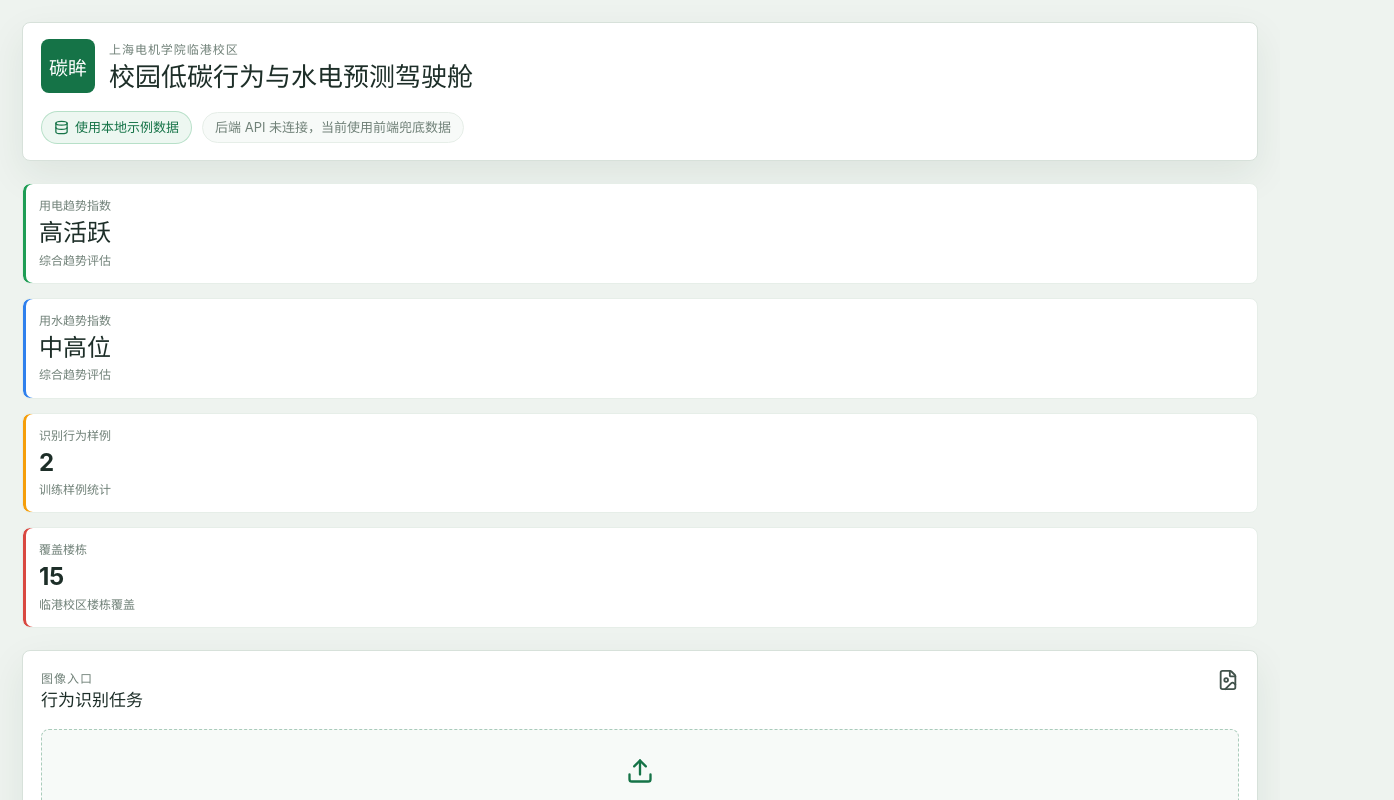
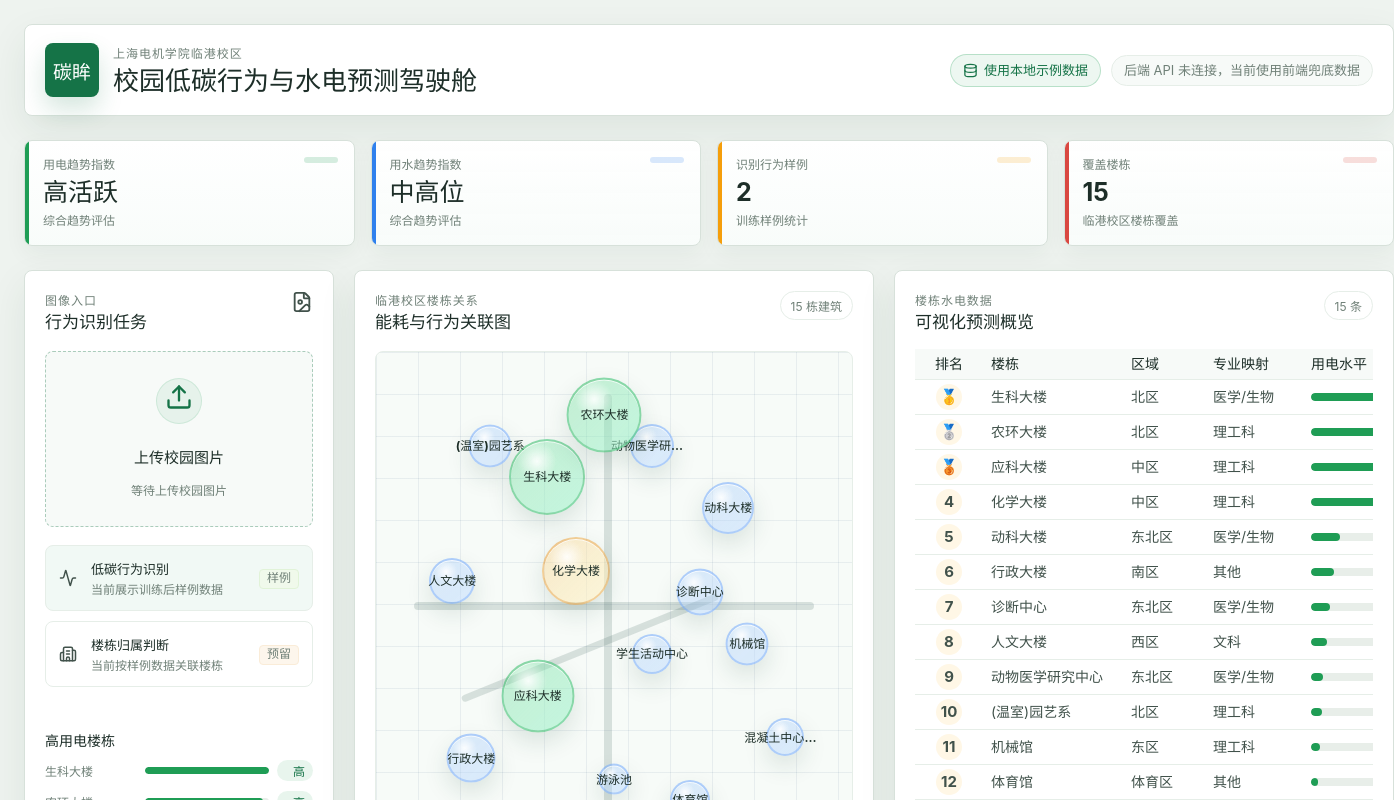
Before and after one commit to uquercia/carbon-eye, a Vue app in the folder apps/web/: page / in a window 1280 px wide. Shown: the top 800 px of the page, 1394 px wide, since content can reach past the window. Built offline with nearby package versions, Linux system fonts and the light colour scheme; no server answers.

Commit message:
优化驾驶舱版式并保留原有配色

```diff
--- a/apps/web/src/features/dashboard/components/MetricTile.vue
+++ b/apps/web/src/features/dashboard/components/MetricTile.vue
@@ -20,13 +20,37 @@ defineProps<{
 
 <style scoped>
 .metric-tile {
+  position: relative;
   display: grid;
   gap: 6px;
   min-width: 0;
-  padding: 14px 16px;
-  border: 1px solid var(--border-subtle);
+  overflow: hidden;
+  padding: 16px 18px;
+  border: 1px solid var(--border);
   border-radius: 8px;
-  background: var(--surface);
+  background:
+    linear-gradient(180deg, rgba(255, 255, 255, 0.98), rgba(248, 252, 250, 0.96)),
+    var(--surface);
+  box-shadow: var(--shadow-soft);
+}
+
+.metric-tile::before {
+  content: '';
+  position: absolute;
+  inset: 0 auto 0 0;
+  width: 4px;
+  background: var(--tile-color);
+}
+
+.metric-tile::after {
+  content: '';
+  position: absolute;
+  right: 16px;
+  top: 16px;
+  width: 34px;
+  height: 6px;
+  border-radius: 999px;
+  background: color-mix(in srgb, var(--tile-color) 18%, transparent);
 }
 
 .metric-label,
@@ -38,24 +62,24 @@ defineProps<{
 
 strong {
   color: var(--text-strong);
-  font-size: 24px;
+  font-size: 25px;
   line-height: 1.1;
   letter-spacing: 0;
 }
 
 .green {
-  box-shadow: inset 3px 0 0 var(--green);
+  --tile-color: var(--green);
 }
 
 .blue {
-  box-shadow: inset 3px 0 0 var(--blue);
+  --tile-color: var(--blue);
 }
 
 .amber {
-  box-shadow: inset 3px 0 0 var(--amber);
+  --tile-color: var(--amber);
 }
 
 .red {
-  box-shadow: inset 3px 0 0 var(--red);
+  --tile-color: var(--red);
 }
 </style>
--- a/apps/web/src/style.css
+++ b/apps/web/src/style.css
@@ -14,6 +14,7 @@
   --amber: #f59e0b;
   --red: #d94841;
   --shadow: 0 14px 38px rgba(22, 59, 43, 0.08);
+  --shadow-soft: 0 8px 22px rgba(22, 59, 43, 0.05);
   font-family:
     Inter, 'Segoe UI', 'Microsoft YaHei', 'PingFang SC', system-ui, -apple-system, sans-serif;
   color: var(--text-body);
@@ -74,9 +75,9 @@ h2 {
 
 .dashboard-shell {
   display: grid;
-  gap: 22px;
+  gap: 24px;
   min-height: 100vh;
-  padding: 22px;
+  padding: 24px;
 }
 
 /* 顶部标题栏 */
@@ -85,7 +86,7 @@ h2 {
   align-items: center;
   justify-content: space-between;
   gap: 18px;
-  padding: 16px 18px;
+  padding: 18px 20px;
   border: 1px solid var(--border);
   border-radius: 8px;
   background: var(--surface);
@@ -114,6 +115,7 @@ h2 {
   color: #fff;
   font-size: 19px;
   font-weight: 800;
+  box-shadow: 0 12px 24px rgba(21, 115, 71, 0.18);
 }
 
 .topbar-actions {
@@ -153,14 +155,14 @@ h2 {
 .metrics-grid {
   display: grid;
   grid-template-columns: repeat(4, minmax(0, 1fr));
-  gap: 14px;
+  gap: 16px;
 }
 
 /* 中间主工作区：左侧任务栏 / 中间地图 / 右侧表格 */
 .workspace-grid {
   display: grid;
   grid-template-columns: 330px minmax(620px, 1fr) 560px;
-  gap: 18px;
+  gap: 20px;
   align-items: stretch;
 }
 
@@ -175,7 +177,7 @@ h2 {
 .charts-grid {
   display: grid;
   grid-template-columns: minmax(0, 1fr) minmax(0, 1fr) minmax(360px, 0.8fr);
-  gap: 18px;
+  gap: 20px;
 }
 
 /* 通用面板样式：很多区域都复用这个基础卡片外观 */
@@ -185,7 +187,7 @@ h2 {
   border-radius: 8px;
   background: var(--surface);
   box-shadow: var(--shadow);
-  padding: 18px;
+  padding: 20px;
 }
 
 .panel-header {
@@ -207,8 +209,8 @@ h2 {
   display: grid;
   place-items: center;
   width: 100%;
-  min-height: 168px;
-  padding: 18px;
+  min-height: 176px;
+  padding: 20px;
   border: 1px dashed rgba(21, 115, 71, 0.34);
   border-radius: 8px;
   background: var(--surface-soft);
@@ -253,6 +255,15 @@ h2 {
   color: var(--green-dark);
 }
 
+.upload-action-button {
+  width: 46px;
+  height: 46px;
+  margin-bottom: 10px;
+  border-radius: 999px;
+  background: rgba(31, 157, 85, 0.08);
+  box-shadow: inset 0 0 0 1px rgba(31, 157, 85, 0.12);
+}
+
 .upload-box strong {
   display: block;
   margin-bottom: 4px;
@@ -276,13 +287,14 @@ h2 {
   grid-template-columns: 22px minmax(0, 1fr) auto;
   align-items: center;
   gap: 10px;
-  padding: 12px;
+  padding: 13px;
   border: 1px solid var(--border-subtle);
   border-radius: 8px;
   background: #fff;
 }
 
 .task-item.active {
+  border-color: var(--border-subtle);
   background: rgba(31, 157, 85, 0.06);
 }
 
@@ -357,7 +369,7 @@ h2 {
 .energy-table {
   flex: 1;
   width: 100%;
-  margin-top: 14px;
+  margin-top: 16px;
 }
 
 .chart-panel {
@@ -425,7 +437,7 @@ h2 {
 .training-gallery {
   display: grid;
   grid-template-columns: minmax(360px, 1.25fr) repeat(3, minmax(180px, 0.75fr));
-  gap: 14px;
+  gap: 16px;
 }
 
 .training-card {
@@ -436,7 +448,7 @@ h2 {
   border: 1px solid var(--border-subtle);
   border-radius: 8px;
   background: #fff;
-  box-shadow: 0 10px 26px rgba(22, 59, 43, 0.06);
+  box-shadow: var(--shadow-soft);
   transition:
     transform 0.18s ease,
     box-shadow 0.18s ease;
@@ -444,7 +456,7 @@ h2 {
 
 .training-card:hover {
   transform: translateY(-2px);
-  box-shadow: 0 16px 34px rgba(22, 59, 43, 0.1);
+  box-shadow: 0 18px 36px rgba(22, 59, 43, 0.12);
 }
 
 .training-card img {
@@ -460,7 +472,8 @@ h2 {
 
 .training-card.featured {
   min-height: 250px;
-  background: linear-gradient(180deg, #fff, #f7faf8);
+  border-color: var(--border-subtle);
+  background: linear-gradient(180deg, #fff, #f7fbf8);
 }
 
 .training-card.featured img {
@@ -511,7 +524,7 @@ h2 {
 .behavior-sample-card,
 .impact-rule-card {
   min-width: 0;
-  padding: 12px;
+  padding: 14px;
   border: 1px solid var(--border-subtle);
   border-radius: 8px;
   background: var(--surface-soft);
@@ -523,7 +536,7 @@ h2 {
   gap: 14px;
   min-height: 96px;
   margin-top: 14px;
-  padding: 16px;
+  padding: 18px;
   border: 1px dashed rgba(21, 115, 71, 0.34);
   border-radius: 8px;
   background: #fff;
@@ -545,7 +558,7 @@ h2 {
   grid-template-columns: 150px minmax(0, 1fr);
   align-items: center;
   min-height: 180px;
-  padding: 14px;
+  padding: 16px;
   border: 1px solid var(--border-subtle);
   border-radius: 8px;
   background: #fff;
@@ -683,7 +696,7 @@ h2 {
 }
 
 /* 小屏幕下切成单列布局，避免横向挤压 */
-@media (max-width: 1280px) {
+@media (max-width: 1180px) {
   body {
     min-width: 0;
   }
```
